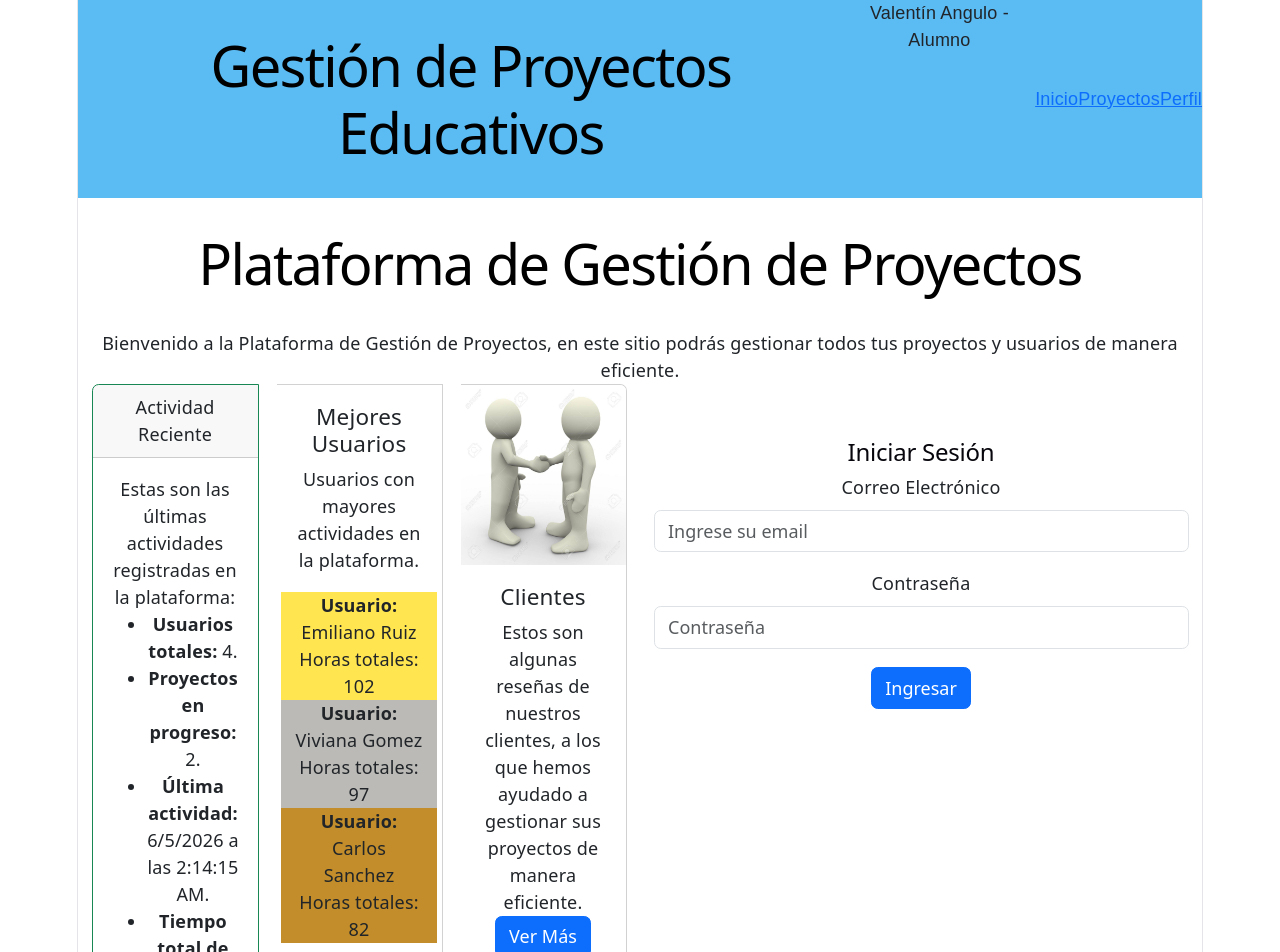
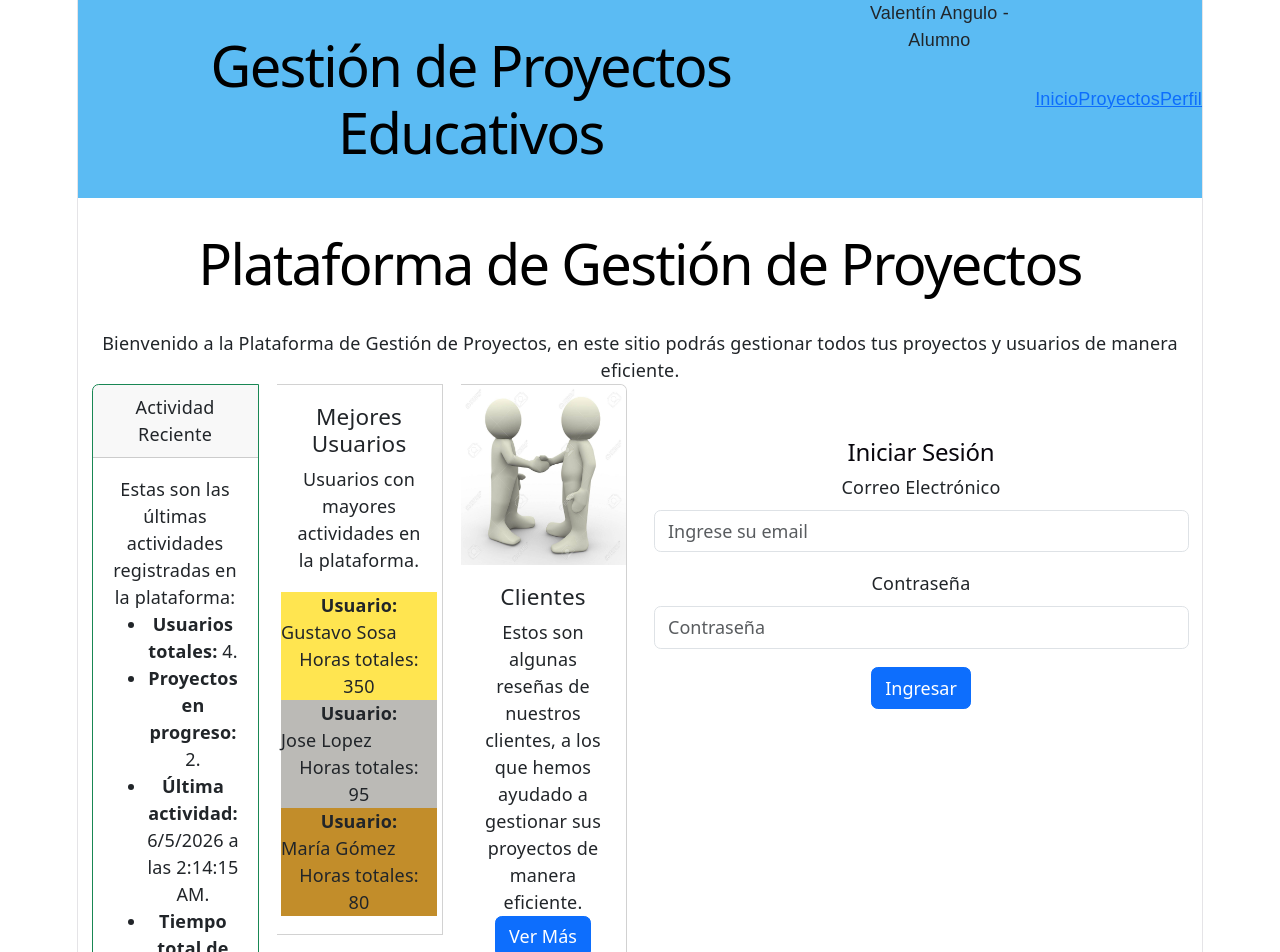
Before and after one commit to slendertroll777/pv_tp3_grupo2, a React (Vite) app: page / in a window 1280 px wide. Shown: the top 952 px of the page. Built offline with nearby package versions, Linux system fonts and the light colour scheme.

Commit message:
Dinamizacion activosCard - Angulo

```diff
--- a/src/components/activosCard.jsx
+++ b/src/components/activosCard.jsx
@@ -1,12 +1,27 @@
 import Card from 'react-bootstrap/Card';
 import Col from 'react-bootstrap/Col';
 import Row from 'react-bootstrap/Row';
+import { useState, useEffect } from 'react';
+import usuarioService from '../services/usuarioService';
 import '../assets/css/activosCard.css';
 
-function activosCard() {
+function ActivosCard() {
+    const [usuarios, setUsuarios] = useState([]);
 
-    return(
-        <Card style={{height: '100%'}} className="h-100">
+    useEffect(() => {
+        setUsuarios(usuarioService.obtenerUsuarios());
+    }, []);
+
+    const obtenerPodio = (usuariosList) => {
+        const copia = [...usuariosList];
+        copia.sort((a, b) => b.horasTotales - a.horasTotales);
+        return copia.slice(0, 3);
+    };
+
+    const podio = obtenerPodio(usuarios);
+
+    return (
+        <Card style={{ height: '100%' }} className="h-100">
             <Card.Body className="d-flex flex-column h-100">
                 <Card.Title>Mejores Usuarios</Card.Title>
                 <Card.Text>
@@ -14,21 +29,21 @@ function activosCard() {
                 </Card.Text>
                 <Col className="mt-3">
                     <Row className="contenedor-usuario1">
-                    <strong>Usuario:</strong><p>Emiliano Ruiz</p>
-                    <p>Horas totales: 102</p>
+                        <strong>Usuario:</strong> {podio[0]?.nombre || 'N/A'}
+                        <p>Horas totales: {podio[0]?.horasTotales ?? 0}</p>
                     </Row>
                     <Row className="contenedor-usuario2">
-                    <strong>Usuario:</strong><p>Viviana Gomez</p>
-                    <p>Horas totales: 97</p>
+                        <strong>Usuario:</strong> {podio[1]?.nombre || 'N/A'}
+                        <p>Horas totales: {podio[1]?.horasTotales ?? 0}</p>
                     </Row>
                     <Row className="contenedor-usuario3">
-                    <strong>Usuario:</strong><p>Carlos Sanchez</p>
-                    <p>Horas totales: 82</p>
+                        <strong>Usuario:</strong> {podio[2]?.nombre || 'N/A'}
+                        <p>Horas totales: {podio[2]?.horasTotales ?? 0}</p>
                     </Row>
                 </Col>
             </Card.Body>
         </Card>
-    )
+    );
 }
 
-export default activosCard;
+export default ActivosCard;
--- a/src/views/Dashboard.jsx
+++ b/src/views/Dashboard.jsx
@@ -25,7 +25,9 @@ function Dashboard() {
                         usuarios={usuarios}
                         proyectos={proyectos}
                         />
-                        <ActivosCard />
+                        <ActivosCard
+                        usuarios={usuarios}
+                        proyectos={proyectos} />
                         <ClientesCard />
                     </CardGroup>
                 </Col>
```
Lines whose indentation alone changed are shown as unchanged.
